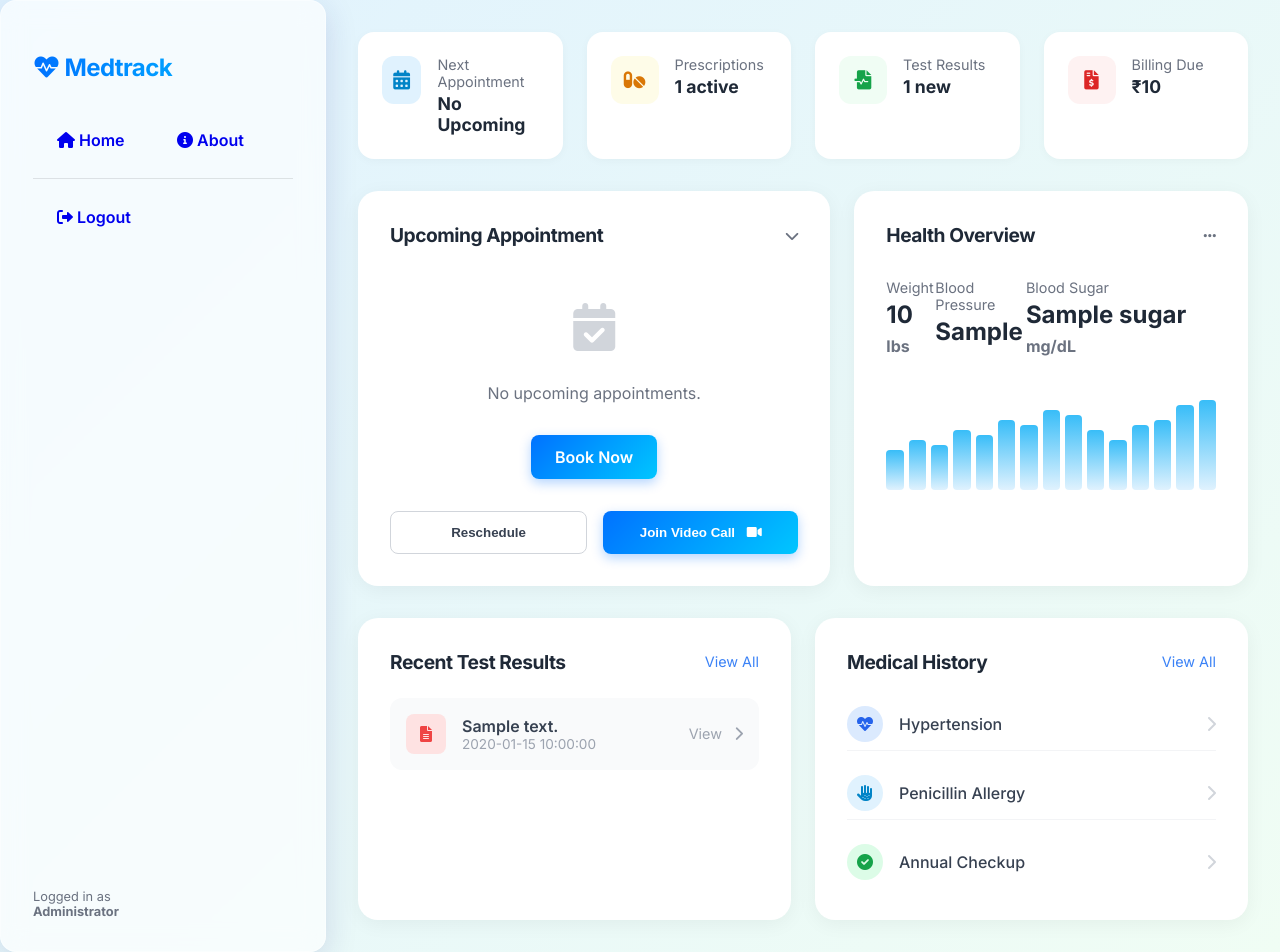
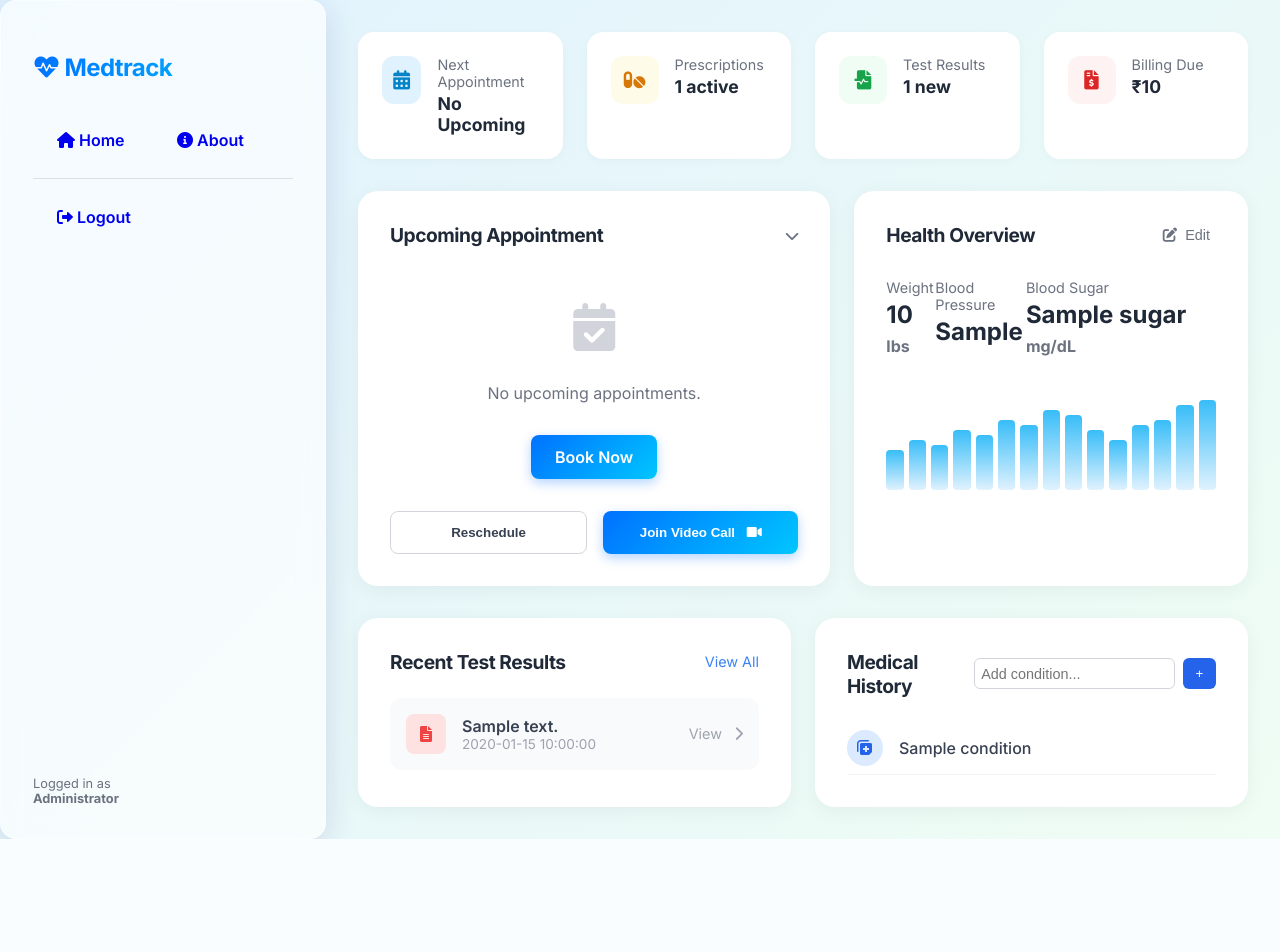
Before and after one commit to prasannabme2022/AWS-Captone-project, a Flask app: template templates/patient/dashboard.html in a window 1280 px wide. After the commit the page ends 839 px from the top, so only its background shows below. Run offline with Flask 3, Linux system fonts and the light colour scheme; the visitor is signed in with stand-in values (Sample User, id 1); the template is opened without the code that fills it: most values are stand-ins (such as "Sample title", 1, 10 or a date in 2020).

Commit message:
feat: Enable editable Health Overview and dynamic Medical History on dashboard

```diff
--- a/templates/patient/dashboard.html
+++ b/templates/patient/dashboard.html
@@ -106,11 +106,15 @@
             </div>
         </div>
 
-        <!-- Health Overview Chart -->
-        <div style="background: white; padding: 2rem; border-radius: 20px; box-shadow: 0 4px 20px rgba(0,0,0,0.05);">
+        <!-- Health Overview Card -->
+        <div
+            style="background: white; padding: 2rem; border-radius: 20px; box-shadow: 0 4px 20px rgba(0,0,0,0.05); position: relative;">
             <div style="display: flex; justify-content: space-between; align-items: center; margin-bottom: 2rem;">
                 <h3 style="margin: 0; color: #1f2937; font-size: 1.2rem;">Health Overview</h3>
-                <span style="color: #6b7280; font-size: 0.9rem;"><i class="fas fa-ellipsis-h"></i></span>
+                <button onclick="document.getElementById('vitalsModal').style.display='flex'"
+                    style="background: none; border: none; cursor: pointer; color: #6b7280; font-size: 0.9rem; display: flex; align-items: center; gap: 0.5rem;">
+                    <i class="fas fa-edit"></i> Edit
+                </button>
             </div>
 
             <div style="display: flex; justify-content: space-between; margin-bottom: 2rem;">
@@ -183,39 +187,68 @@
         <div style="background: white; padding: 2rem; border-radius: 20px; box-shadow: 0 4px 20px rgba(0,0,0,0.05);">
             <div style="display: flex; justify-content: space-between; align-items: center; margin-bottom: 1.5rem;">
                 <h3 style="margin: 0; color: #1f2937; font-size: 1.2rem;">Medical History</h3>
-                <a href="#" style="color: #3b82f6; text-decoration: none; font-size: 0.9rem;">View All</a>
+                <!-- Add Condition Form -->
+                <form action="{{ url_for('add_medical_history') }}" method="POST" style="display: flex; gap: 0.5rem;">
+                    <input type="text" name="condition" placeholder="Add condition..." required
+                        style="padding: 0.4rem; border: 1px solid #d1d5db; border-radius: 6px; font-size: 0.9rem;">
+                    <button type="submit"
+                        style="background: #2563eb; color: white; border: none; border-radius: 6px; padding: 0 0.8rem; cursor: pointer;">+</button>
+                </form>
             </div>
 
-            <div style="display: flex; flex-direction: column; gap: 1rem;">
+            <div style="display: flex; flex-direction: column; gap: 1rem; max-height: 250px; overflow-y: auto;">
+                {% if medical_history %}
+                {% for condition in medical_history %}
                 <div
                     style="display: flex; align-items: center; padding: 0.5rem 0; gap: 1rem; border-bottom: 1px solid #f3f4f6;">
                     <div
                         style="width: 36px; height: 36px; background: #dbeafe; border-radius: 50%; display: flex; align-items: center; justify-content: center; color: #2563eb;">
-                        <i class="fas fa-heartbeat"></i>
+                        <i class="fas fa-notes-medical"></i>
                     </div>
-                    <div style="flex: 1; font-weight: 500; color: #374151;">Hypertension</div>
-                    <i class="fas fa-chevron-right" style="color: #d1d5db;"></i>
+                    <div style="flex: 1; font-weight: 500; color: #374151;">{{ condition }}</div>
                 </div>
-                <div
-                    style="display: flex; align-items: center; padding: 0.5rem 0; gap: 1rem; border-bottom: 1px solid #f3f4f6;">
-                    <div
-                        style="width: 36px; height: 36px; background: #e0f2fe; border-radius: 50%; display: flex; align-items: center; justify-content: center; color: #0284c7;">
-                        <i class="fas fa-allergies"></i>
-                    </div>
-                    <div style="flex: 1; font-weight: 500; color: #374151;">Penicillin Allergy</div>
-                    <i class="fas fa-chevron-right" style="color: #d1d5db;"></i>
-                </div>
-                <div style="display: flex; align-items: center; padding: 0.5rem 0; gap: 1rem;">
-                    <div
-                        style="width: 36px; height: 36px; background: #dcfce7; border-radius: 50%; display: flex; align-items: center; justify-content: center; color: #16a34a;">
-                        <i class="fas fa-check-circle"></i>
-                    </div>
-                    <div style="flex: 1; font-weight: 500; color: #374151;">Annual Checkup</div>
-                    <i class="fas fa-chevron-right" style="color: #d1d5db;"></i>
-                </div>
+                {% endfor %}
+                {% else %}
+                <p style="color: #9ca3af; text-align: center; padding: 1rem;">No medical history recorded.</p>
+                {% endif %}
             </div>
         </div>
 
     </div>
 </div>
+
+<!-- Vitals Edit Modal -->
+<div id="vitalsModal"
+    style="display: none; position: fixed; top: 0; left: 0; width: 100%; height: 100%; background: rgba(0,0,0,0.5); align-items: center; justify-content: center; z-index: 1000;">
+    <div
+        style="background: white; padding: 2rem; border-radius: 16px; width: 90%; max-width: 400px; box-shadow: 0 10px 25px rgba(0,0,0,0.1);">
+        <h3 style="margin-top: 0; margin-bottom: 1.5rem; color: #1f2937;">Update Vitals</h3>
+        <form action="{{ url_for('update_vitals') }}" method="POST">
+            <div style="margin-bottom: 1rem;">
+                <label style="display: block; margin-bottom: 0.5rem; color: #4b5563; font-size: 0.9rem;">Weight
+                    (lbs)</label>
+                <input type="number" name="weight" value="{{ vitals.weight }}" class="form-control"
+                    style="width: 100%; padding: 0.8rem; border: 1px solid #d1d5db; border-radius: 8px;">
+            </div>
+            <div style="margin-bottom: 1rem;">
+                <label style="display: block; margin-bottom: 0.5rem; color: #4b5563; font-size: 0.9rem;">Blood Pressure
+                    (e.g. 120/80)</label>
+                <input type="text" name="bp" value="{{ vitals.bp }}" class="form-control"
+                    style="width: 100%; padding: 0.8rem; border: 1px solid #d1d5db; border-radius: 8px;">
+            </div>
+            <div style="margin-bottom: 1.5rem;">
+                <label style="display: block; margin-bottom: 0.5rem; color: #4b5563; font-size: 0.9rem;">Blood Sugar
+                    (mg/dL)</label>
+                <input type="number" name="sugar" value="{{ vitals.sugar }}" class="form-control"
+                    style="width: 100%; padding: 0.8rem; border: 1px solid #d1d5db; border-radius: 8px;">
+            </div>
+            <div style="display: flex; gap: 1rem;">
+                <button type="button" onclick="document.getElementById('vitalsModal').style.display='none'"
+                    style="flex: 1; padding: 0.8rem; border: 1px solid #d1d5db; background: white; border-radius: 8px; cursor: pointer;">Cancel</button>
+                <button type="submit"
+                    style="flex: 1; padding: 0.8rem; background: #2563eb; color: white; border: none; border-radius: 8px; cursor: pointer;">Save</button>
+            </div>
+        </form>
+    </div>
+</div>
 {% endblock %}
```
Also changed, not shown: aws_setup.py (+59 -9 lines).
